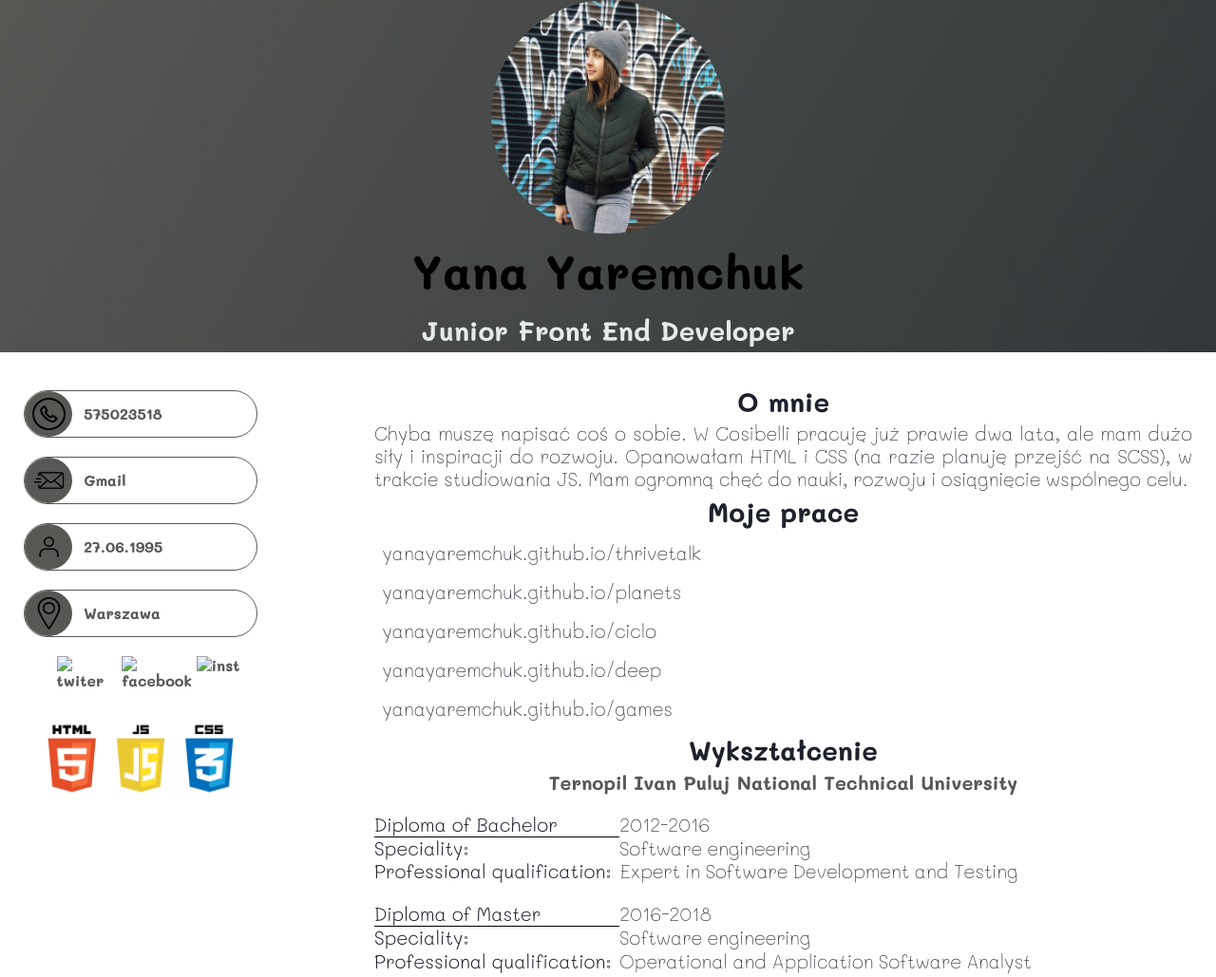
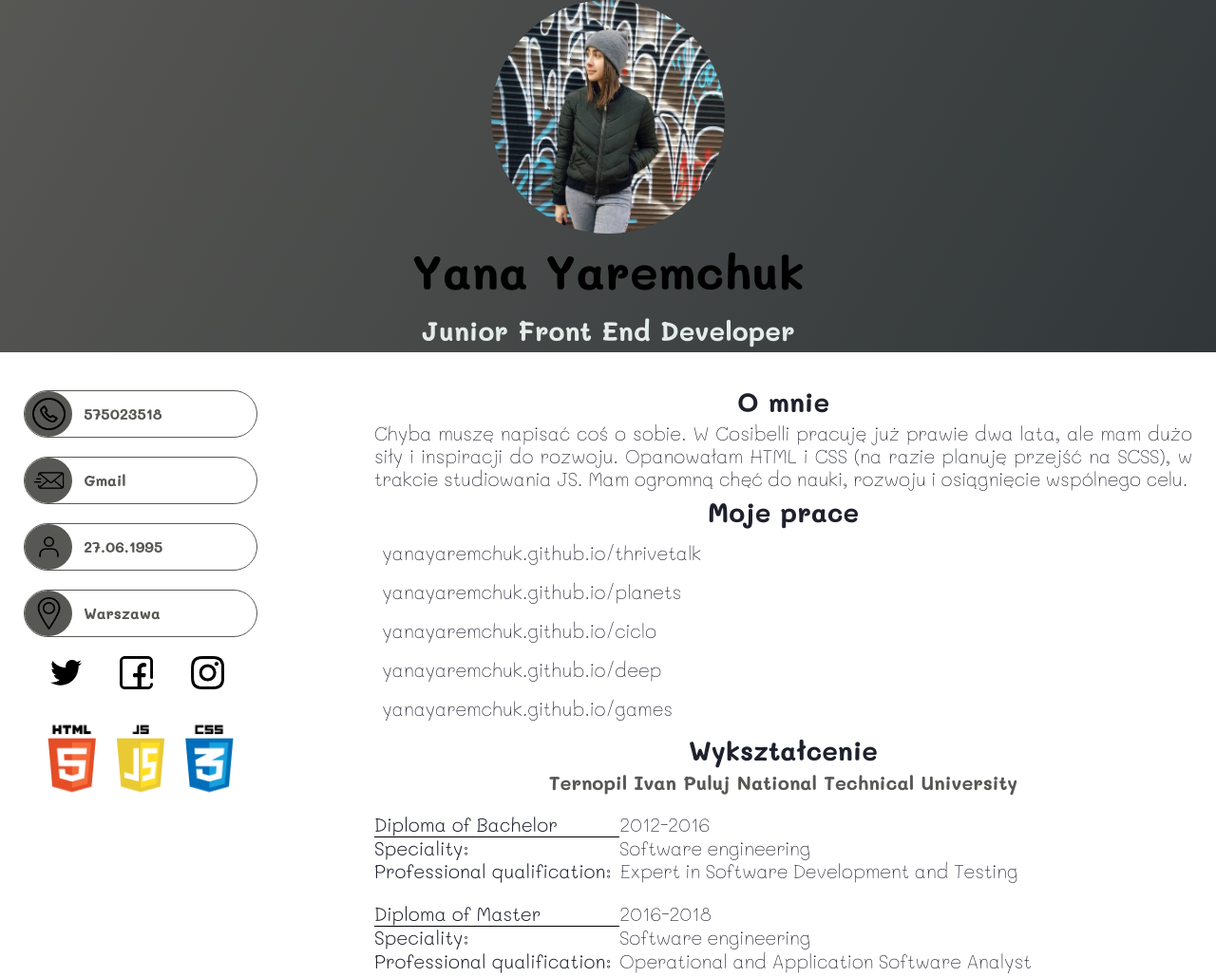
Before and after one commit to yanayaremchuk/cv_Yana_Yaremchuk, a plain HTML site: page index.html in a window 1280 px wide. Shown: the top 1029 px of the page at 95% size. Drawn offline with Linux system fonts and the light colour scheme; files whose address does not match are found by name.

Commit message:
Update index.html

```diff
--- a/index.html
+++ b/index.html
@@ -68,17 +68,17 @@
                                 <div class="contact-block__info contact-block__info--social social-networks">
                                     <div class="social-networks__img social-networks__img--twitter">
                                         <a href="https://twitter.com/yanayaremchukkk" target="_blank">
-                                            <img src="..//img/twiter.png" alt="twiter"  width="10%" height="10%">
+                                            <img src="img/twiter.png" alt="twiter"  width="10%" height="10%">
                                         </a>
                                     </div>
                                     <div class="social-networks__img social-networks__img--facebook">
                                         <a href="https://www.facebook.com/profile.php?id=100008373033422" target="_blank">
-                                            <img src="..//img/facebook2.png" alt="facebook"  width="10%" height="10%">
+                                            <img src="img/facebook2.png" alt="facebook"  width="10%" height="10%">
                                         </a>
                                     </div>
                                     <div class="social-networks__img social-networks__img--instagram">
                                         <a href="https://www.instagram.com/yanayaremchukkk/" target="_blank">
-                                            <img src="..//img/inst.png" alt="inst"  width="10%" height="10%">
+                                            <img src="img/inst.png" alt="inst"  width="10%" height="10%">
                                         </a>
                                     </div>
                                 </div>
```
